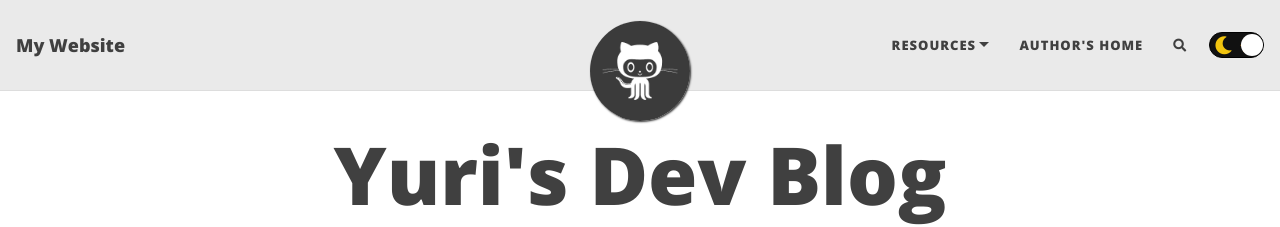
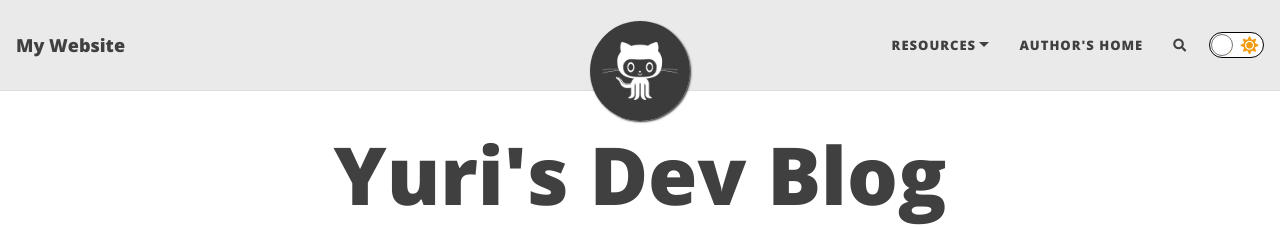
Before and after one commit to elasticspoon/personal_site, a Jekyll site: the page built from index.html, in a window 1280 px wide. Shown: the top 227 px of the page. Built offline with Jekyll 4.4.1, drawn with Linux system fonts in a browser that asks for light colours; nearby versions of some CDN libraries; the list of posts is cut into pages by our own code; comment, search, counter and statistics services are not loaded.

Commit message:
added label and hover transitions

```diff
--- a/_includes/nav.html
+++ b/_includes/nav.html
@@ -9,7 +9,7 @@
   {%- endif -%}
 
   <button class="navbar-toggler" type="button" data-toggle="collapse" data-target="#main-navbar"
-    aria-controls="main-navbar" aria-expanded="false" aria-label="Toggle navigation">
+    aria-controls="main-navbar" aria-expanded="false" aria-label="Toggle navigation" title="Toggle Navigation">
     <span class="sr-only">Toggle navigation</span>
     <svg xmlns="http://www.w3.org/2000/svg" fill="none" viewBox="0 0 24 24" stroke-width="1.5" stroke="currentColor"
       class="navbar-toggler-icon" alt="Toggle navigation icon">
--- a/_includes/skin-switch.html
+++ b/_includes/skin-switch.html
@@ -1,5 +1,5 @@
 <button id="change-skin" class="checkbox checkbox__label-item checkbox__label" type="button" role="switch"
-  aria-checked="false">
+  aria-checked="false" title="Toggle Night Mode">
   <span class="sr-only">Toggle between light and dark theme</span>
   <i class="fas fa-moon checkbox__label-item"></i>
   <i class="fas fa-sun checkbox__label-item"></i>
--- a/assets/css/skin-switch.css
+++ b/assets/css/skin-switch.css
@@ -1,5 +1,6 @@
 #change-skin {
   position: absolute;
+  background-color: white;
   display: flex;
   column-gap: 8px;
   transition: all .5s ease-in-out;
@@ -12,6 +13,22 @@
 
 .top-nav-short #change-skin {
   top: 0.85rem;
+}
+
+#change-skin:hover {
+  background-color: black;
+}
+
+#change-skin:hover .ball {
+  transform: translateX(30px);
+}
+
+.page-dark-mode #change-skin:hover .ball {
+  transform: translateX(0px);
+}
+
+.page-dark-mode #change-skin:hover {
+  background-color: white;
 }
 
 @media (min-width: 1200px) {
@@ -281,9 +298,10 @@
   left: 1px;
   position: absolute;
   border-radius: 50%;
+  border: solid 1px rgb(117, 117, 117);
   transition: transform 0.2s linear;
 }
 
-.checkbox[aria-checked="false"] .ball {
+.checkbox[aria-checked="true"] .ball {
   transform: translateX(30px);
 }
```
